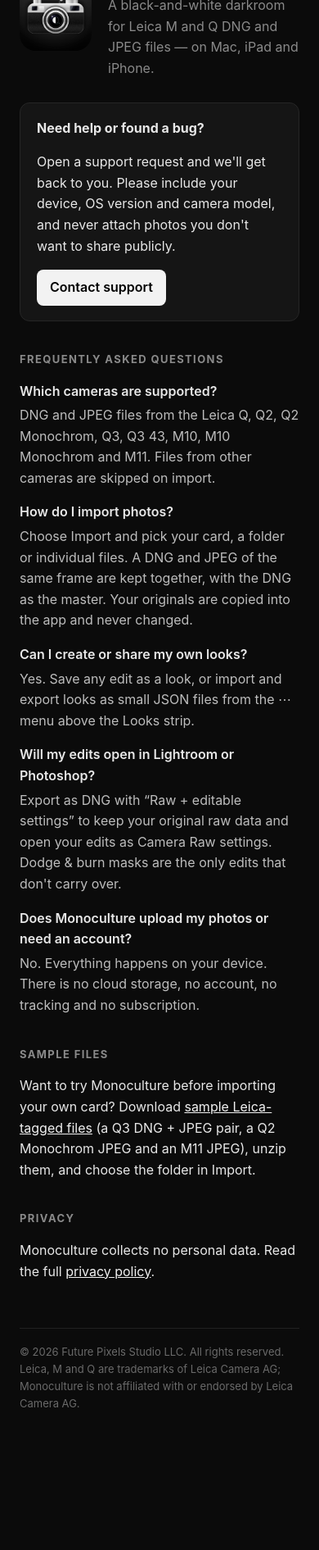
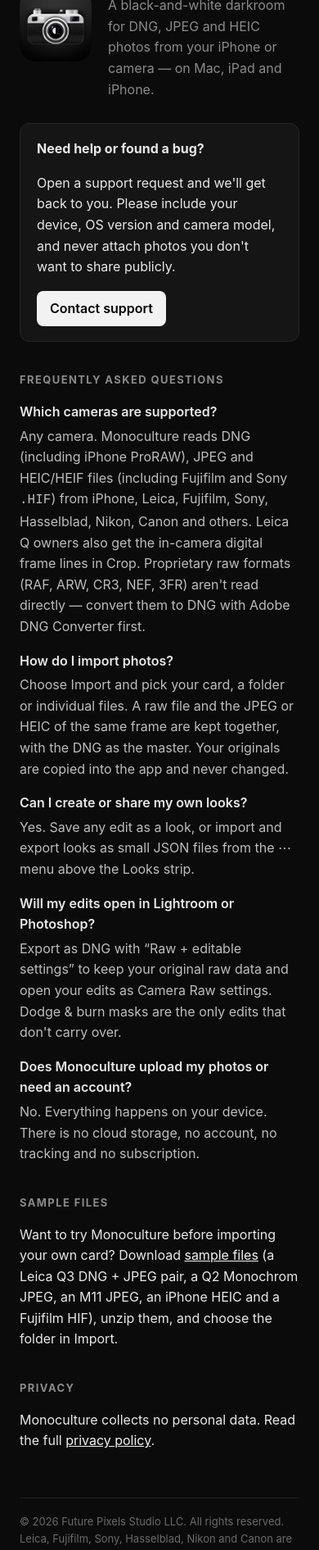
Before and after one commit to alexsto/Monoculture-Support, a plain HTML site: page index.html in a window 390 px wide. Shown: the part 109-2000 px from the top of the page at 82% size. Before the commit the page ends 1911 px from the top, so only its background shows below. Drawn offline with Linux system fonts and the light colour scheme.

Commit message:
Monoculture 1.1: any camera (DNG, JPEG, HEIC); add iPhone HEIC and Fujifilm HIF samples

```diff
--- a/index.html
+++ b/index.html
@@ -6,7 +6,7 @@
 <meta charset="utf-8">
 <meta name="viewport" content="width=device-width, initial-scale=1">
 <title>Monoculture — Support</title>
-<meta name="description" content="Support for Monoculture, the black-and-white darkroom for Leica M and Q DNG and JPEG files.">
+<meta name="description" content="Support for Monoculture, the black-and-white darkroom for DNG, JPEG and HEIC photos from any camera.">
 <link rel="icon" href="icon.png">
 <style>
   :root { color-scheme: dark; }
@@ -28,7 +28,7 @@
 <main>
   <div class="hero">
     <img src="icon.png" alt="Monoculture app icon">
-    <div><h1>Monoculture</h1><p class="tag">A black-and-white darkroom for Leica M and Q DNG and JPEG files — on Mac, iPad and iPhone.</p></div>
+    <div><h1>Monoculture</h1><p class="tag">A black-and-white darkroom for DNG, JPEG and HEIC photos from your iPhone or camera — on Mac, iPad and iPhone.</p></div>
   </div>
 
   <div class="card">
@@ -40,9 +40,9 @@
   <h2>Frequently asked questions</h2>
   <dl>
     <dt>Which cameras are supported?</dt>
-    <dd>DNG and JPEG files from the Leica Q, Q2, Q2 Monochrom, Q3, Q3 43, M10, M10 Monochrom and M11. Files from other cameras are skipped on import.</dd>
+    <dd>Any camera. Monoculture reads DNG (including iPhone ProRAW), JPEG and HEIC/HEIF files (including Fujifilm and Sony <code>.HIF</code>) from iPhone, Leica, Fujifilm, Sony, Hasselblad, Nikon, Canon and others. Leica Q owners also get the in-camera digital frame lines in Crop. Proprietary raw formats (RAF, ARW, CR3, NEF, 3FR) aren't read directly — convert them to DNG with Adobe DNG Converter first.</dd>
     <dt>How do I import photos?</dt>
-    <dd>Choose Import and pick your card, a folder or individual files. A DNG and JPEG of the same frame are kept together, with the DNG as the master. Your originals are copied into the app and never changed.</dd>
+    <dd>Choose Import and pick your card, a folder or individual files. A raw file and the JPEG or HEIC of the same frame are kept together, with the DNG as the master. Your originals are copied into the app and never changed.</dd>
     <dt>Can I create or share my own looks?</dt>
     <dd>Yes. Save any edit as a look, or import and export looks as small JSON files from the ⋯ menu above the Looks strip.</dd>
     <dt>Will my edits open in Lightroom or Photoshop?</dt>
@@ -52,12 +52,12 @@
   </dl>
 
   <h2>Sample files</h2>
-  <p>Want to try Monoculture before importing your own card? Download <a href="samples/monoculture-review-samples.zip">sample Leica-tagged files</a> (a Q3 DNG + JPEG pair, a Q2 Monochrom JPEG and an M11 JPEG), unzip them, and choose the folder in Import.</p>
+  <p>Want to try Monoculture before importing your own card? Download <a href="samples/monoculture-review-samples.zip">sample files</a> (a Leica Q3 DNG + JPEG pair, a Q2 Monochrom JPEG, an M11 JPEG, an iPhone HEIC and a Fujifilm HIF), unzip them, and choose the folder in Import.</p>
 
   <h2>Privacy</h2>
   <p>Monoculture collects no personal data. Read the full <a href="privacy.html">privacy policy</a>.</p>
 
-  <footer>© 2026 Future Pixels Studio LLC. All rights reserved. Leica, M and Q are trademarks of Leica Camera AG; Monoculture is not affiliated with or endorsed by Leica Camera AG.</footer>
+  <footer>© 2026 Future Pixels Studio LLC. All rights reserved. Leica, Fujifilm, Sony, Hasselblad, Nikon and Canon are trademarks of their respective owners; Monoculture is not affiliated with or endorsed by any camera maker.</footer>
 </main>
 </body>
 </html>
```
Also changed, not shown: privacy.html (+2 -2 lines), 1 other file.
